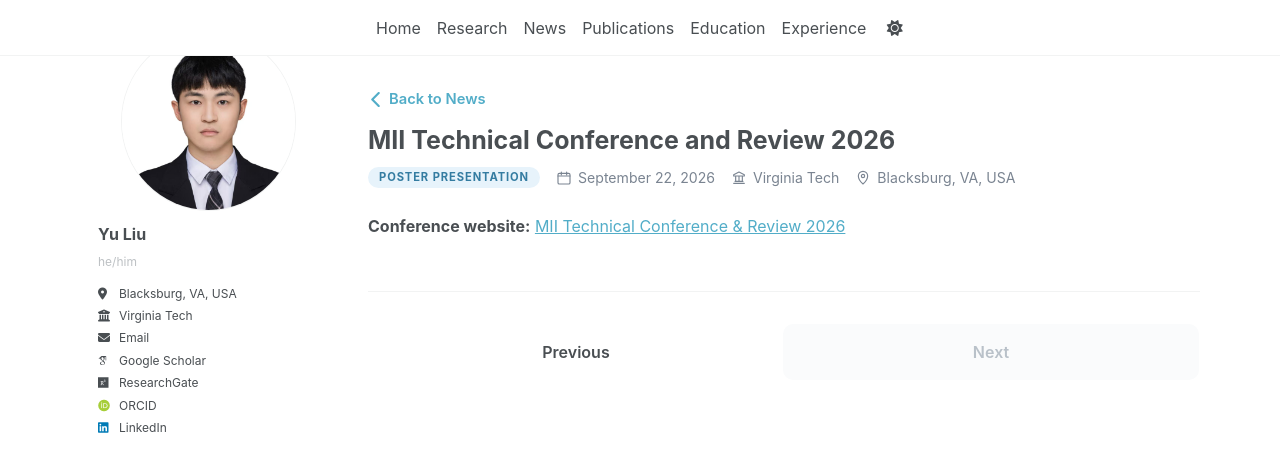
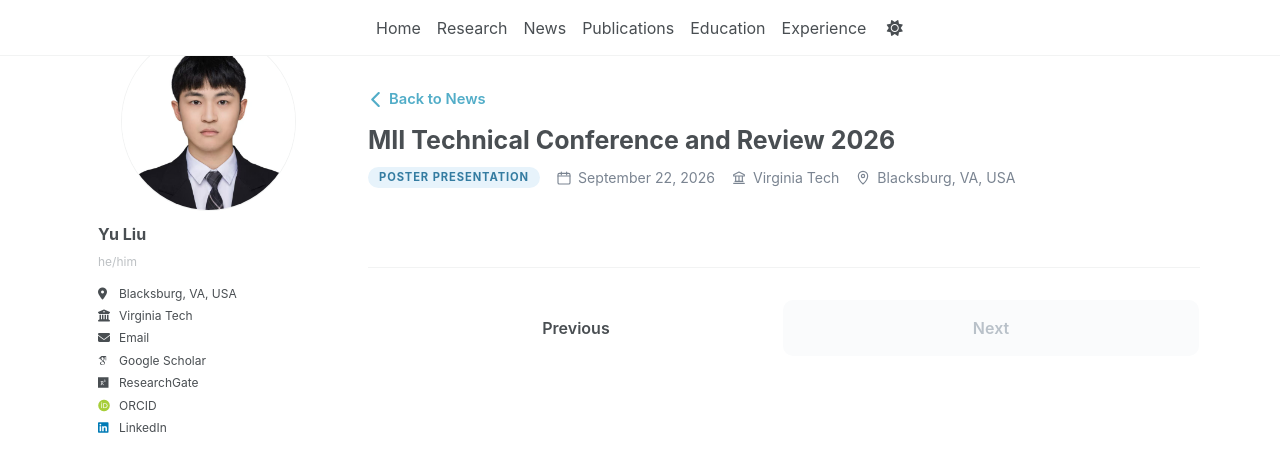
Before and after one commit to yuliu0322/yuliu0322.github.io, a Jekyll site: the page built from _talks/2026-09-21-MII Technical Conference and Review.md, in a window 1280 px wide. Shown: the top 472 px of the page. Built offline with Jekyll 4.4.1, drawn with Linux system fonts in a browser that asks for light colours; some web fonts are replaced; a script bundle is joined from its source files by our own code; library files that are not in the unit come from our copies.

Commit message:
Update 2026-09-21-MII Technical Conference and Review.md

```diff
--- a/_talks/2026-09-21-MII Technical Conference and Review.md
+++ b/_talks/2026-09-21-MII Technical Conference and Review.md
@@ -6,6 +6,5 @@ permalink: /talks/MII Technical Conference and Review/
 venue: "Virginia Tech"
 date: 2026-09-22
 location: "Blacksburg, VA, USA"
+event_url: "https://mii.vt.edu/outreach/technical-conference-review.html"
 ---
-
-**Conference website:** [MII Technical Conference & Review 2026](https://mii.vt.edu/outreach/technical-conference-review.html){:target="_blank" rel="noopener noreferrer"}
```
